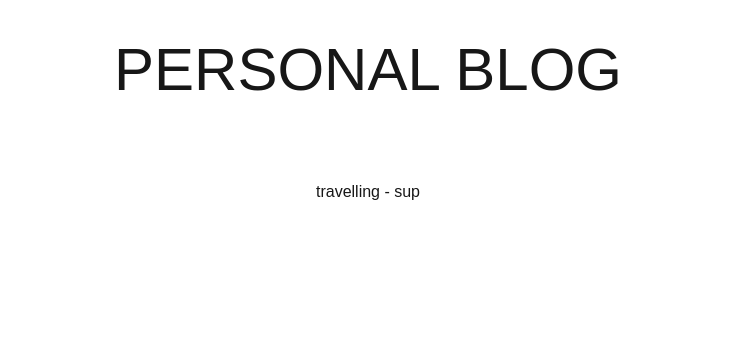
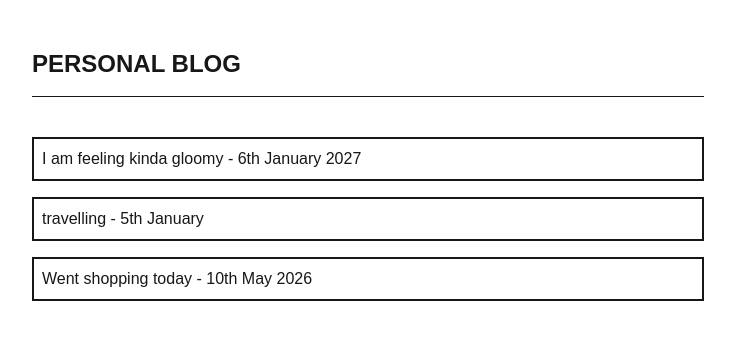
Before and after one commit to shreyaakalra/Backend-Practice, a Next.js app in the folder personal-blog/: page / in a window 1280 px wide. Shown: the top 340 px of the page, without its empty margins (272-1007 px from the left). Built offline with nearby package versions, Linux system fonts and the light colour scheme.

Commit message:
guest dashboard

```diff
--- a/personal-blog/app/(admin)/edit/[slug]/page.tsx
+++ b/personal-blog/app/(admin)/edit/[slug]/page.tsx
@@ -6,9 +6,9 @@
 import {showContent } from "@/lib/posts";
 import EditPost from "../editForm";
 
-export default async function edit({ params }: { params: { slug: string } }){
-    const { slug } = params;
-    const post = await showContent(slug+".md");
+export default async function edit({ params }: { params: Promise<{ slug: string }> }){
+    const { slug } = await params;
+    const post = await showContent(slug);
 
     if(!post){
         return <div>
--- a/personal-blog/app/(admin)/edit/editForm.tsx
+++ b/personal-blog/app/(admin)/edit/editForm.tsx
@@ -15,8 +15,9 @@ export default function EditPost({oldTitle, oldDate, oldContent, oldSlug}:{oldTi
 
     async function postSubmit(){
        await createPost(title, date, content);
-       const slug = await generateSlug(oldSlug);
-       await deletePost(slug);
+       if(title!==oldTitle){
+        await deletePost(oldSlug);
+       }
        router.push('/dashboard');
     }
 
--- a/personal-blog/app/(guest)/page.tsx
+++ b/personal-blog/app/(guest)/page.tsx
@@ -6,14 +6,14 @@ import Link from "next/link";
 export default async function Home() {
   const posts = await getPosts();
   return (
-    <div className="flex flex-col justify-center items-center">
-      <div className="text-6xl mt-10">PERSONAL BLOG</div>
-      <div className="mt-20">
-        <ul>
+    <div className="flex flex-col justify-center items-center p-10">
+      <div className="flex flex-row justify-between w-full max-w-2xl border-b pb-4 mb-10 text-2xl font-bold py-2">PERSONAL BLOG</div>
+      <div className="w-full max-w-2xl">
+        <ul className="flex flex-col gap-4">
           {posts.map((post) => {
             return(
-              <Link key={post.slug} href={`/articles/${post.slug}`}>
-                <li>
+              <Link key={post.slug} href={`/article/${post.slug}`}>
+                <li className="flex flex-row justify-between border border-2 p-2">
                   {post.title} - {post.date}
                 </li>
               </Link>
--- /dev/null
+++ b/personal-blog/articles/i-am-feeling-kinda-gloomy.md
@@ -0,0 +1,5 @@
+---
+title: I am feeling kinda gloomy
+date: 6th January 2027
+---
+Hello I dont feel good
--- a/personal-blog/articles/travelling.md
+++ b/personal-blog/articles/travelling.md
@@ -1,5 +1,5 @@
 ---
 title: travelling
-date: sup
+date: 5th January
 ---
-abcdefghi
+travelling to hehe sup whatsup
--- /dev/null
+++ b/personal-blog/articles/went-shopping-today.md
@@ -0,0 +1,5 @@
+---
+title: Went shopping today
+date: 10th May 2026
+---
+Okay goodnight
--- a/personal-blog/lib/posts.ts
+++ b/personal-blog/lib/posts.ts
@@ -78,6 +78,8 @@ export async function showContent(slug: string): Promise<Post | null>{
     const filePath = path.join(articlesDir, slug+".md");
     const fileContent = await fs.readFile(filePath, "utf-8");
 
+    console.log("THE CHEF IS LOOKING HERE:", filePath);
+
     const {data, content} = matter(fileContent)
 
     // 2. show its title, created at, content etc
@@ -87,7 +89,7 @@ export async function showContent(slug: string): Promise<Post | null>{
       date: data.date || "1970-01-01",
       content
     }
-  } catch {
+  } catch{
     return null;
   }
 }
@@ -125,7 +127,7 @@ export async function updatePost(oldSlug: string, newTitle: string, newDate: str
   await fs.unlink(oldFilePath);
 
   const newSlug = generateSlug(newTitle);
-  const newFilePath = path.join("articles", newSlug+".md");
+  const newFilePath = path.join(articlesDir, newSlug+".md");
 
   const fileString = matter.stringify(newContent, {title: newTitle, date: newDate});
 
```
